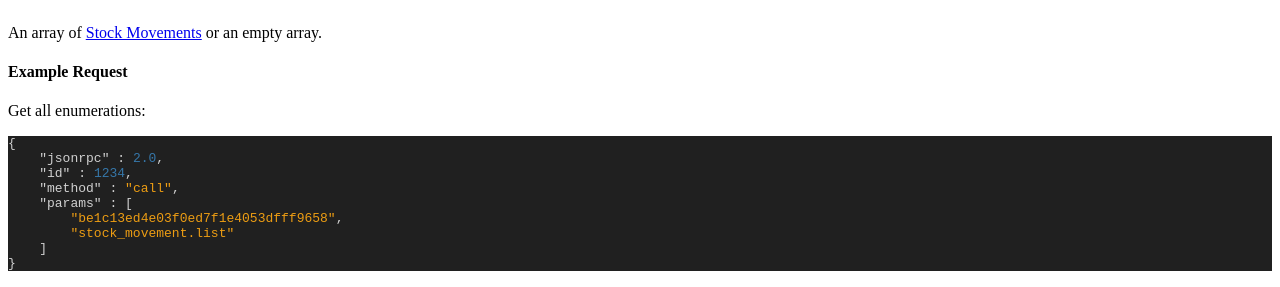
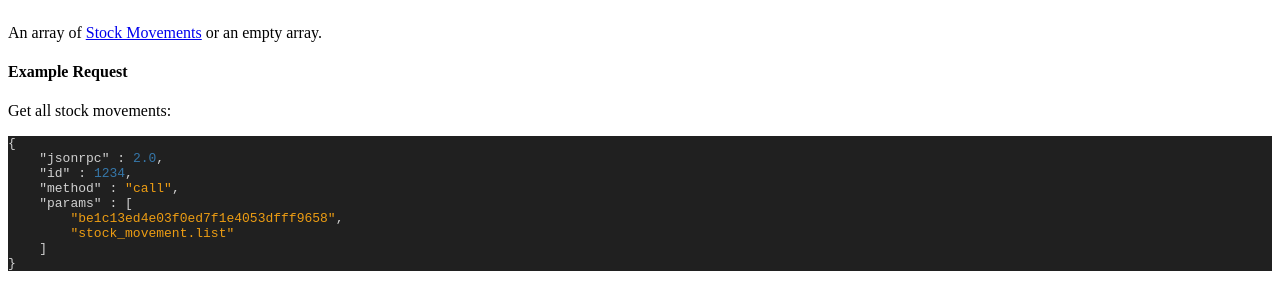
Before and after one commit to ShipStream/shipstream.github.io, a Jekyll site: the page built from _posts/2024-04-16-stock-movement.md, in a window 1280 px wide and 900 px high, scrolled down 1156 px. Shown: the part 158-445 px from the top of the window. Built offline with Jekyll 4.4.1, drawn with Linux system fonts in a browser that asks for light colours; a style sheet for code colours, icons or effects is not loaded.

Commit message:
Update _posts/2024-04-16-stock-movement.md

````diff
--- a/_posts/2024-04-16-stock-movement.md
+++ b/_posts/2024-04-16-stock-movement.md
@@ -47,7 +47,7 @@ An array of [Stock Movements](#stock_movement_properties) or an empty array.
 
 #### Example Request
 
-Get all enumerations:
+Get all stock movements:
 
 ```json
 {
````
